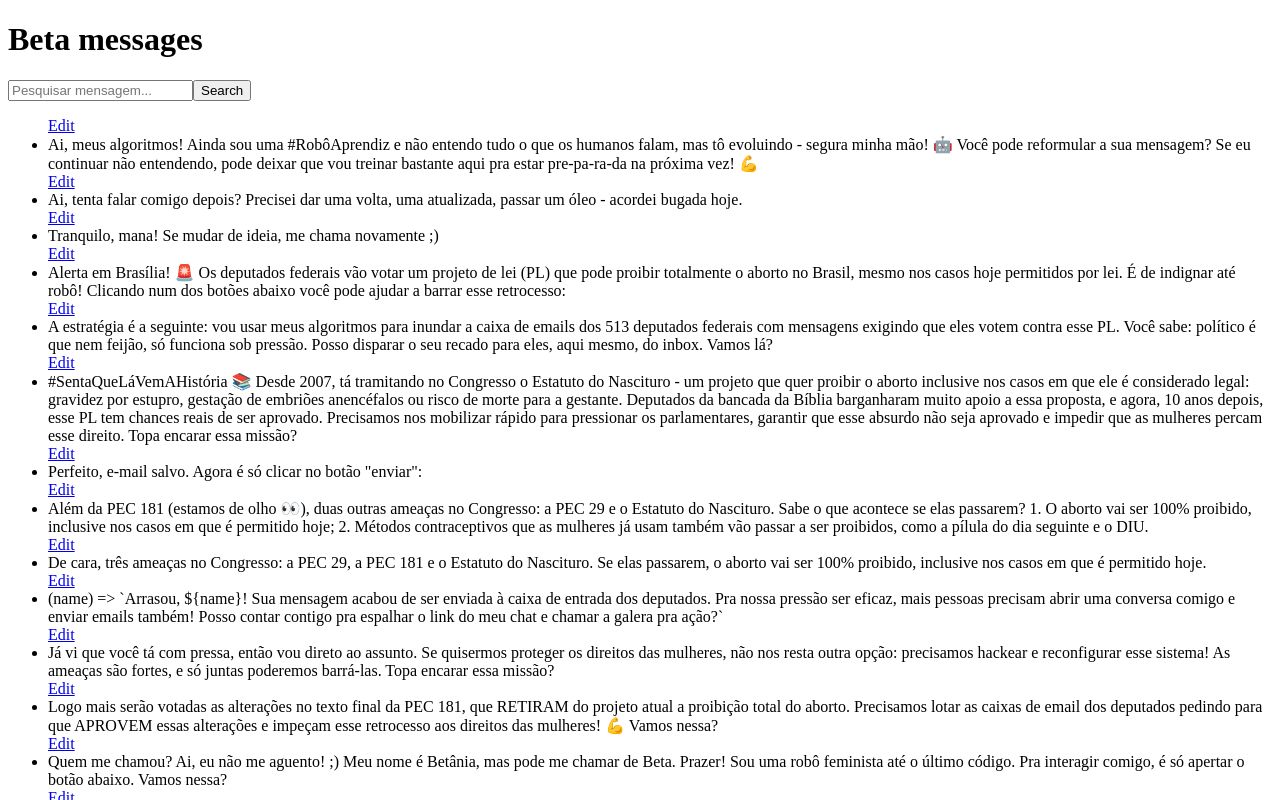
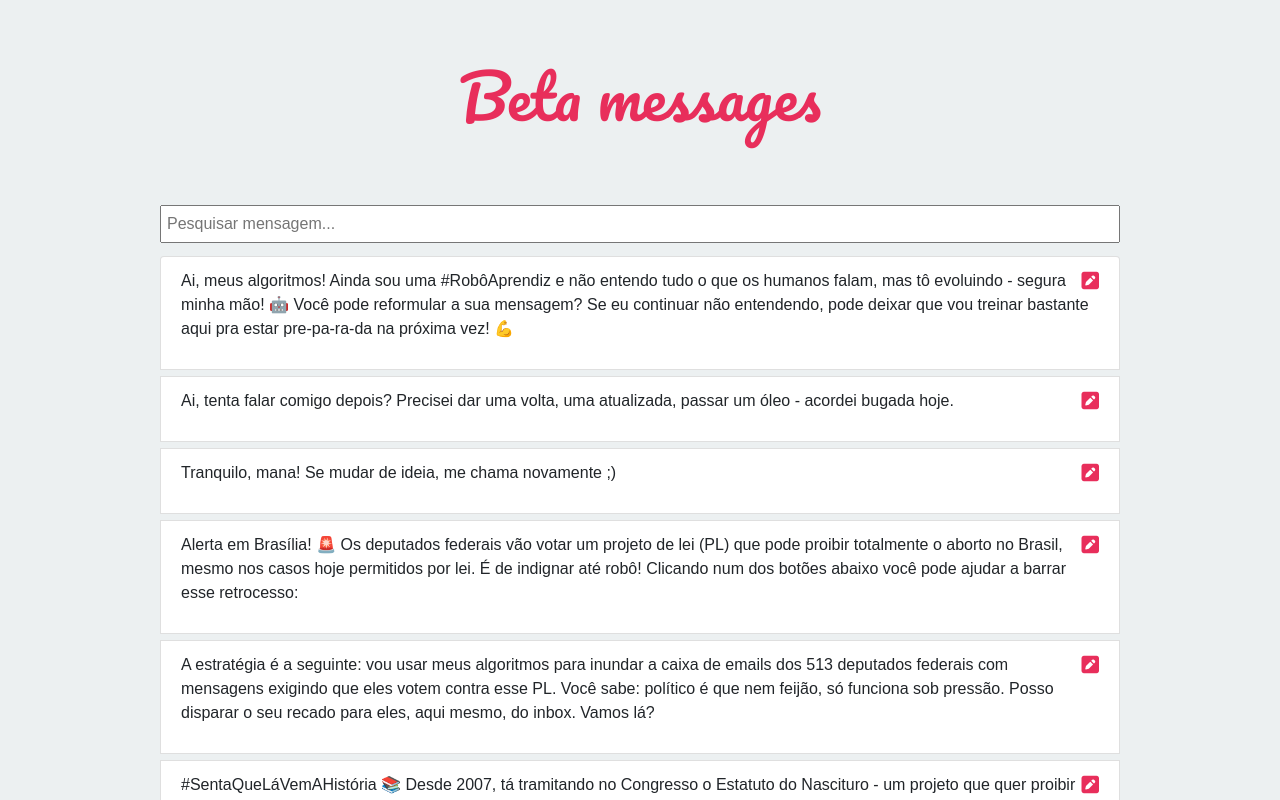
Before and after one commit to nossas/beta-contrata, a React (Vite) app: page / in a window 1280 px wide. Shown: the top 800 px of the page. Built offline with nearby package versions, Linux system fonts and the light colour scheme.

Commit message:
Add css files and reactstrap

```diff
--- a/index.html
+++ b/index.html
@@ -3,6 +3,7 @@
   <head>
     <meta charset="utf-8">
     <meta name="viewport" content="width=device-width, initial-scale=1">
+    <script src="https://use.fontawesome.com/ba83dc1512.js"></script>
     <title>Beta Messages</title>
   </head>
   <body>
--- a/package.json
+++ b/package.json
@@ -9,10 +9,12 @@
     "start": "parcel -p 1234 index.html"
   },
   "dependencies": {
+    "bootstrap": "^4.0.0-beta.3",
     "prop-types": "^15.6.0",
     "react": "^16.2.0",
     "react-dom": "^16.2.0",
     "react-redux": "^5.0.6",
+    "reactstrap": "^5.0.0-alpha.4",
     "redux": "^3.7.2"
   },
   "devDependencies": {
--- /dev/null
+++ b/src/App.css
@@ -0,0 +1,47 @@
+@import url('https://fonts.googleapis.com/css?family=Pacifico');
+
+body{
+    background-color: #ecf0f1;
+}
+
+.App{
+    background-color: #ecf0f1;
+}
+
+.App-header {
+    text-align: center;
+    background-color: #ecf0f1;
+    height: 200px;
+    padding: 30px;
+    color: white;
+}
+
+.App-title {
+    font-family: 'Pacifico', cursive;
+    font-size: 60px;
+    color: #e82e5b;
+    margin-top: 30px;
+}
+
+.search-form{
+    margin: auto;
+}
+
+.search-input{
+    width: 75%;
+    margin: 5px 10em;
+    margin-bottom: 10px;
+    padding: 5px;
+}
+
+.list-group-item{
+    margin: 3px 10em;
+}
+
+.edit-icon{
+    float: right;
+    color: #e82e5b;
+}
+input{
+    width: 100%;
+}
--- a/src/components/App.js
+++ b/src/components/App.js
@@ -1,10 +1,13 @@
 import React from 'react'
 import Search from '../containers/Search'
 import VisibleMsgList from '../containers/VisibleMsgList'
+import '../App.css';
 
 const App = () => (
-    <div>
-        <h1>Beta messages</h1>
+    <div className="App">
+        <header className="App-header">
+            <h1 className="App-title">Beta messages</h1>
+        </header>
         <Search />
         <VisibleMsgList />
     </div>
--- a/src/components/Message.js
+++ b/src/components/Message.js
@@ -1,4 +1,5 @@
 import React from 'react'
+import { ListGroupItem, ListGroupItemText } from 'reactstrap';
 import PropTypes from 'prop-types'
 import EditLink from '../containers/EditLink'
 import EditForm from '../containers/EditForm';
@@ -6,7 +7,7 @@ import EditForm from '../containers/EditForm';
 const Message = ({ chave, text, id, editing }) => {
     //text + link to edit(open the edit form) edit can be a bool => if edit = true call the <EditMsg />
     return (
-        <div>
+        <ListGroupItem>
             <EditLink id={id} />
             {editing ?
                 <EditForm
@@ -16,11 +17,11 @@ const Message = ({ chave, text, id, editing }) => {
                     editing={editing}
                 />
                 :
-                <li>
+                <ListGroupItemText>
                     {text}
-                </li>
+                </ListGroupItemText>
             }
-        </div>
+        </ListGroupItem>
     )
 }
 
--- a/src/components/MessageList.js
+++ b/src/components/MessageList.js
@@ -1,16 +1,17 @@
 import React from 'react'
+import {ListGroup} from 'reactstrap'
 import PropTypes from 'prop-types'
-import Message from './Message';
+import Message from './Message'
 
 const MessageList = ({ messages }) => (
-    <ul>
+    <ListGroup >
         {messages.map((msg, index) =>
             <Message
                 key={index}
                 {...msg}
             />
         )}
-    </ul>
+    </ListGroup >
 )
 
 MessageList.propTypes = {
--- a/src/containers/EditForm.js
+++ b/src/containers/EditForm.js
@@ -1,4 +1,5 @@
 import React from 'react'
+import { Button, Form, FormGroup, Label, Input, FormText } from 'reactstrap';
 import { connect } from 'react-redux'
 import { editMsg } from '../actions'
 
@@ -7,23 +8,29 @@ let EditForm = ({ dispatch, id, text, chave, editing }) => {
     let inputText
     return (
         <div>
-            <form onSubmit={e => {
+            <Form onSubmit={e => {
                 e.preventDefault()
                 editing = false
                 dispatch(editMsg(id, inputChave.value, inputText.value, editing))
             }}>
+                <FormGroup>
+                    <Label>Chave:</Label>
                     <input
                         ref={node => { inputChave = node }}
                         defaultValue={chave}
                     />
+                </FormGroup>
+                <FormGroup>
+                    <Label>Mensagem:</Label>
                     <input
                         ref={node => { inputText = node }}
                         defaultValue={text}
                     />
-                <button type="submit">
-                    Save
-                </button>
-            </form>
+                </FormGroup>
+                <Button type="submit" color="success">
+                    <i className="fa fa-check-square" aria-hidden="true"></i>
+                </Button>
+            </Form>
         </div>
     )
 }
--- a/src/containers/EditLink.js
+++ b/src/containers/EditLink.js
@@ -11,7 +11,7 @@ let EditLink = ({dispatch, id}) => {
                 dispatch(changeEditing(id))
             }}
         >
-            Edit
+            <span className="edit-icon"><i className="fa fa-pencil-square fa-lg" aria-hidden="true"></i></span>
         </a>
     )
 }
--- a/src/containers/Search.js
+++ b/src/containers/Search.js
@@ -1,20 +1,21 @@
 import React from 'react'
+import { Button } from 'reactstrap';
 import { filterMsg } from '../actions'
 import { connect } from 'react-redux'
 
 let Search = ({ dispatch }) => {
     let input
     return (
-        <div>
+        <div className="search-form">
             <form onSubmit={e => {
                 e.preventDefault()
                 if (!input.value.trim()) {
                     return
                 }
-                dispatch(filterMsg(input.value))
+                //dispatch(filterMsg(input.value))
                 //input.value = ''
             }}>
-                <input
+                <input className="search-input"
                     placeholder="Pesquisar mensagem..."
                     ref={node => {
                         input = node
@@ -23,9 +24,6 @@ let Search = ({ dispatch }) => {
                         dispatch(filterMsg(input.value))
                     }}
                 />
-                <button type="submit">
-                    Search
-                </button>
             </form>
         </div>
     )
--- /dev/null
+++ b/src/index.css
@@ -0,0 +1,5 @@
+body {
+    margin: 0;
+    padding: 0;
+    font-family: sans-serif;
+  }
--- a/src/index.js
+++ b/src/index.js
@@ -1,5 +1,7 @@
 import React from 'react'
 import { render } from 'react-dom'
+import 'bootstrap/dist/css/bootstrap.css';
+import './index.css';
 import { createStore } from 'redux'
 import { Provider } from 'react-redux'
 import App from './components/App'
```
Also changed, not shown: 1 other file (tests, documents, lock files or other folders). Lines whose indentation alone changed are shown as unchanged.
